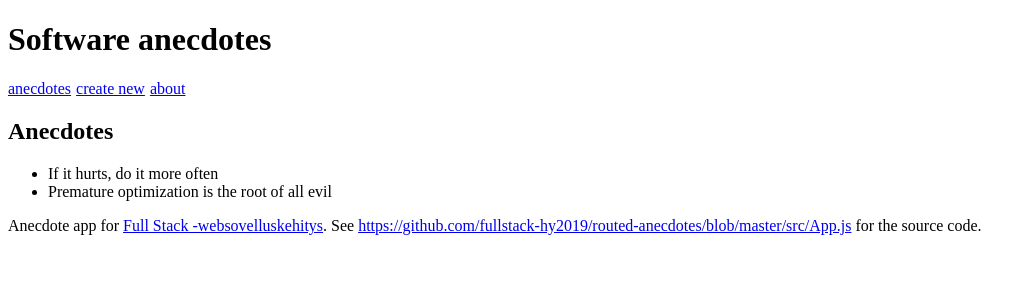
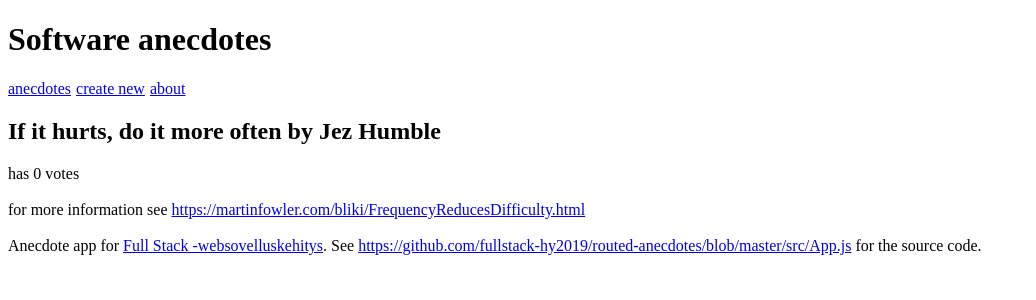
Before and after one commit to MarkoTammi/anecdotes-routed, a React (Create React App) app: page /anecdotes/1 in a window 1280 px wide. Shown: the top 300 px of the page, without its empty margins (0-1036 px from the left). Built offline with nearby package versions, Linux system fonts and the light colour scheme; the HTML template or start-up script is replaced by a standard one.

Commit message:
7.2: routed anecdotes, step2

```diff
--- a/src/App.js
+++ b/src/App.js
@@ -11,6 +11,7 @@ import AnecdoteList from './components/AnecdoteList'
 import About from './components/About'
 import Footer from './components/Footer'
 import CreateNew from './components/CreateNew'
+import Anecdote from './components/Anecdote'
 
 
 const App = () => {
@@ -62,6 +63,9 @@ const App = () => {
         <Menu />
 
         <Switch>
+          <Route path="/anecdotes/:id">
+            <Anecdote anecdotes={anecdotes} />
+          </Route>
           <Route path="/about">
             <About />
           </Route>
--- /dev/null
+++ b/src/components/Anecdote.js
@@ -0,0 +1,24 @@
+
+// Component to render one anecdote with url "/anecdotes/<id>"
+
+import React from 'react'
+
+import { useParams } from "react-router-dom"
+
+const Anecdote = ({ anecdotes }) => {
+
+    const id = useParams().id
+    const anecdoteToDisplay = anecdotes.find(n => n.id === id)
+
+    return (
+        <div>
+            <h2>{anecdoteToDisplay.content} by {anecdoteToDisplay.author}</h2>
+            <div>has {anecdoteToDisplay.votes} votes</div>
+            <br/>
+            <div>for more information see <a href={anecdoteToDisplay.info}>{anecdoteToDisplay.info}</a></div>
+            <br/>
+      </div>
+    )
+}
+
+export default Anecdote
--- a/src/components/AnecdoteList.js
+++ b/src/components/AnecdoteList.js
@@ -1,15 +1,30 @@
 
 
+// Component to render all anecdotes as a list
+// menu navigation "/"
+
 import React from 'react'
+import {
+  BrowserRouter as Router,
+  Switch, Route, Link
+} from "react-router-dom"
 
-const AnecdoteList = ({ anecdotes }) => (
+
+const AnecdoteList = ({ anecdotes }) => {
+
+    console.log('AnecdoteList', anecdotes)
+
+    return (
         <div>
             <h2>Anecdotes</h2>
             <ul>
-        {anecdotes.map(anecdote => <li key={anecdote.id} >{anecdote.content}</li>)}
+                {anecdotes.map(anecdote =>
+                    <li key={anecdote.id}>
+                        <Link to={`/anecdotes/${anecdote.id}`}>{anecdote.content}</Link>
+                    </li>)}
             </ul>
         </div>
     )
-
+}
 
 export default AnecdoteList
--- a/src/components/CreateNew.js
+++ b/src/components/CreateNew.js
@@ -13,6 +13,7 @@ const CreateNew = (props) => {
 
     const handleSubmit = (e) => {
       e.preventDefault()
+      console.log('handleSubmit')
       props.addNew({
         content,
         author,
```
Also changed, not shown: 1 other file (tests, documents, lock files or other folders). Lines whose indentation alone changed are shown as unchanged.
